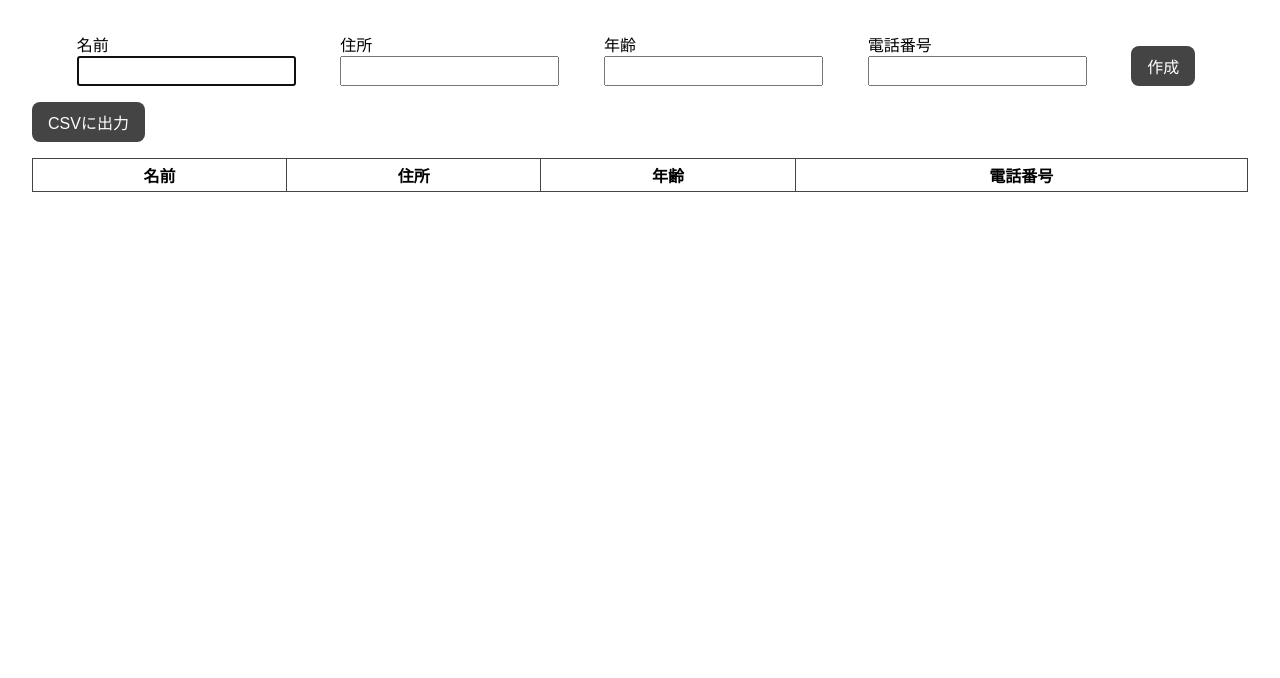
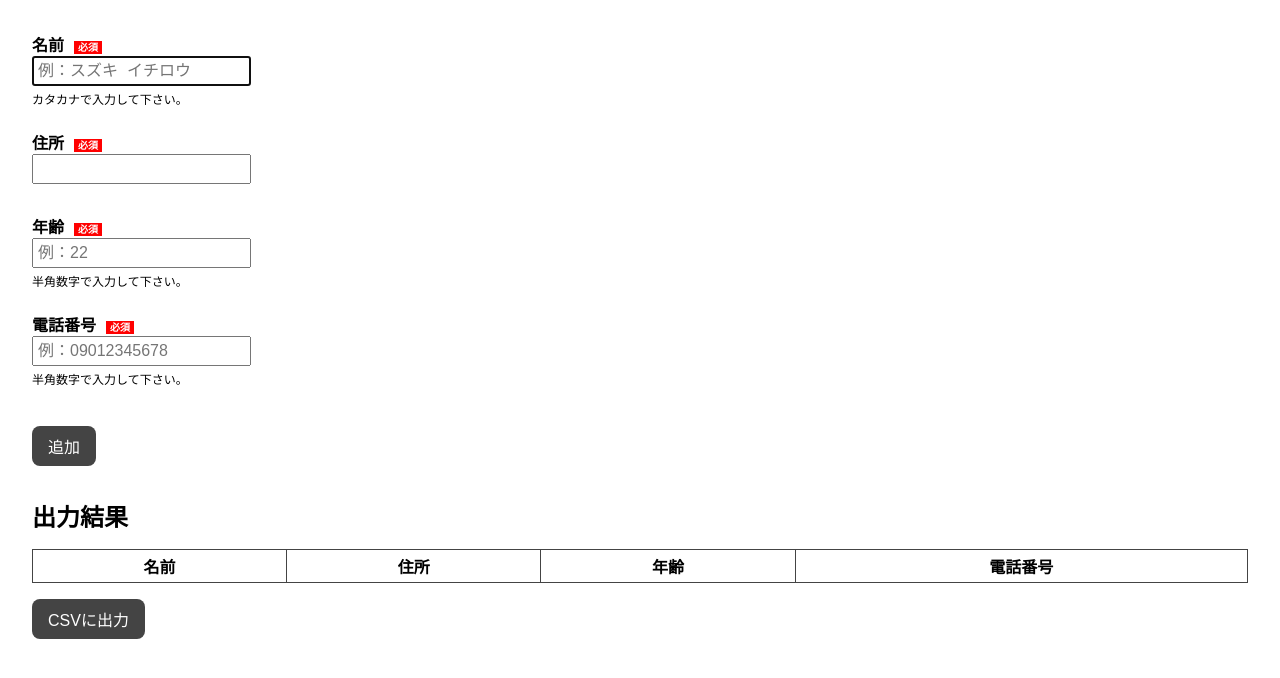
Before and after one commit to macyadev/web-database, a plain HTML site: page index.html in a window 1280 px wide. Drawn offline with Linux system fonts and the light colour scheme.

Commit message:
デザイン修正

```diff
--- a/index.html
+++ b/index.html
@@ -11,32 +11,37 @@
     <body>
         <div class="container">
             <form action="" class="form">
-                <p>
-                    <label for="name">名前</label>
-                    <input type="text" name="name" id="name">
-                </p>
-                <p>
-                    <label for="address">住所</label>
-                    <input type="text" name="address" id="address">
-                </p>
-                <p>
-                    <label for="age">年齢</label>
-                    <input type="text" name="age" id="age">
-                </p>
-                <p>
-                    <label for="tel">電話番号</label>
-                    <input type="text" name="tel" id="tel">
-                </p>
-                <p>
-                    <button class="btnSave">作成</button>
-                </p>
+                <div class="form-group">
+                    <label for="name">名前<span class="required">必須</span></label>
+                    <input type="text" name="name" id="name" placeholder="例：スズキ  イチロウ" maxlength="60" required>
+                    <p style="line-height: 0; font-size: 12px;">カタカナで入力して下さい。</p>
+                </div>
+
+                <div class="form-group">
+                    <label for="address">住所<span class="required">必須</span></label>
+                    <input type="text" name="address" id="address" maxlength="161" required>
+                </div>
+
+                <div class="form-group">
+                    <label for="age">年齢<span class="required">必須</span></label>
+                    <input type="text" name="age" id="age" placeholder="例：22" maxlength="3" required>
+                    <p style="line-height: 0; font-size: 12px;">半角数字で入力して下さい。</p>
+                </div>
+
+                <div class="form-group">
+                    <label for="tel">電話番号<span class="required">必須</span></label>
+                    <input type="text" name="tel" id="tel" placeholder="例：09012345678" maxlength="11" required>
+                    <p style="line-height: 0; font-size: 12px;">半角数字で入力して下さい。</p>
+                </div>
+
+                <div>
+                    <button class="btnSave">追加</button>
+                </div>
             </form>
         </div>
 
         <div class="results">
-            <p>
-                <button class="exportBtn"><a href="" download="">CSVに出力</a></button>
-            </p>
+            <h2>出力結果</h2>
             <table>
                 <thead>
                     <tr>
@@ -48,6 +53,8 @@
                 </thead>
                 <tbody class="tbody"></tbody>
             </table>
+
+            <button class="exportBtn"><a href="" download="">CSVに出力</a></button>
         </div>
 
         <script src="script.js"></script>
--- a/style.css
+++ b/style.css
@@ -8,21 +8,28 @@ body {
     padding: 32px;
 }
 
-form {
-    display: flex;
-    flex-wrap: wrap;
-    justify-content: space-evenly;
+.form-group {
+    margin-bottom: 30px;
 }
 
-form p {
-    display: flex;
-    flex-direction: column;
-    justify-content: flex-end;
+label {
+    display: block;
+    font-weight: bold;
 }
 
 input {
     font-size: 16px;
     padding: 4px;
+    display: block;
+    margin-bottom: 14px;
+}
+
+.required {
+    color: white;
+    background: red;
+    padding: 1px 4px;
+    font-size: 10px;
+    margin-left: 10px;
 }
 
 button {
@@ -31,10 +38,11 @@ button {
     font-size: 16px;
     border: none;
     border-radius: 8px;
-    margin-right: 8px;
     cursor: pointer;
     padding: 8px 16px;
+    margin: 16px 0;
 }
+
 
 button a {
     color: #fff;
```
